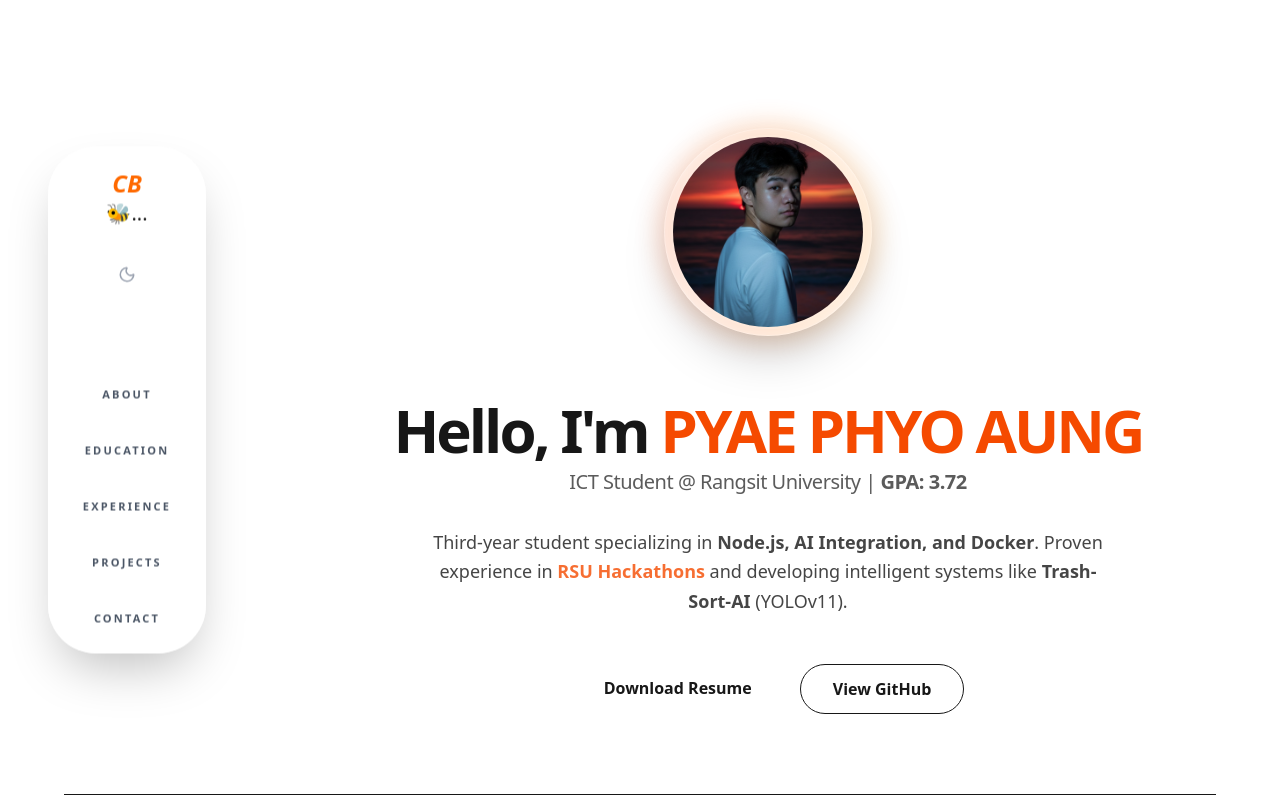
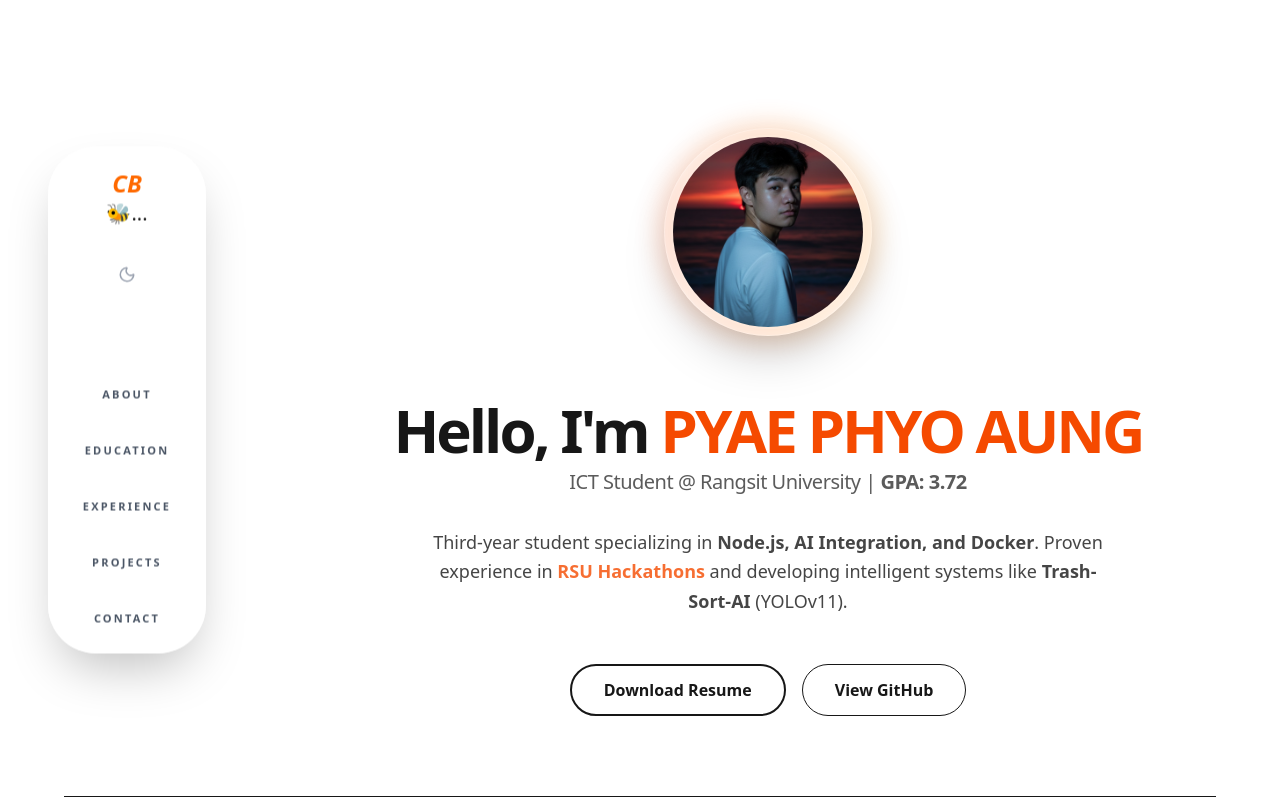
Before and after one commit to cherithbee/my-portfolio, a Next.js app: page / in a window 1280 px wide. Shown: the top 800 px of the page. Built offline with nearby package versions, Linux system fonts and the light colour scheme.

Commit message:
feat: added button borders and orange hover pop

```diff
--- a/components/Hero.tsx
+++ b/components/Hero.tsx
@@ -42,22 +42,23 @@ export default function Hero() {
         </p>
       </div>
 
-      {/* --- ACTION BUTTONS --- */}
+{/* --- ACTION BUTTONS --- */}
       <div className="flex flex-wrap gap-4 mt-12 justify-center">
+        {/* Download Resume: Added Border & Themed Colors */}
         <a
           href="/resume.pdf"
           download="Pyae_Phyo_Aung_Resume.pdf"
-          /* Changed bg-white text-black to a dynamic theme-aware button */
-          className="bg-foreground text-background px-8 py-3 rounded-full font-bold hover:bg-orange-500 hover:text-white transition-all transform hover:scale-105"
+          className="bg-foreground text-background border-2 border-foreground/10 px-8 py-3 rounded-full font-bold hover:bg-orange-500 hover:text-white hover:border-orange-500 transition-all transform hover:scale-105"
         >
           Download Resume
         </a>
+
+        {/* View GitHub: Added Orange Pop on Hover */}
         <a
           href="https://github.com/cherithbee"
           target="_blank"
           rel="noopener noreferrer"
-          /* Changed border-white/10 text-white to border-foreground/20 text-foreground */
-          className="bg-foreground/5 border border-foreground/20 text-foreground px-8 py-3 rounded-full font-bold hover:bg-foreground/10 transition-all flex items-center gap-2"
+          className="bg-foreground/5 border border-foreground/20 text-foreground px-8 py-3 rounded-full font-bold hover:border-orange-500 hover:text-orange-500 hover:bg-orange-500/5 transition-all flex items-center gap-2 transform hover:scale-105"
         >
           View GitHub
         </a>
```
